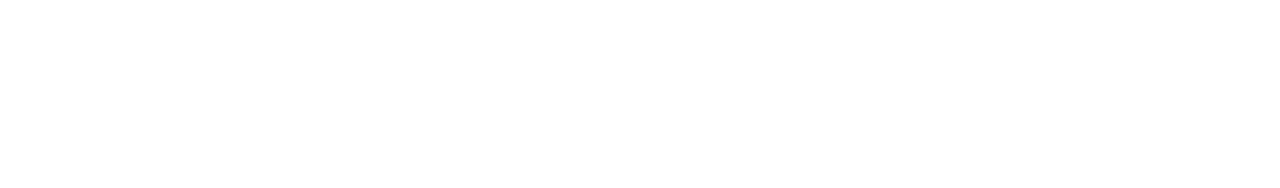
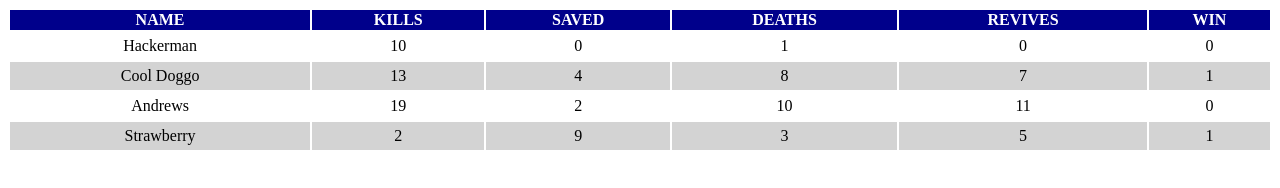
Before and after one commit to acciojob/Styled-Table-siman777, a website: page main.html in a window 1280 px wide. Drawn offline with Linux system fonts and the light colour scheme.

Commit message:
created a submission

```diff
--- a/main.html
+++ b/main.html
@@ -8,8 +8,55 @@
     <link rel="stylesheet" href="styles.css">
 </head>
 <body>
-    <!-- add table here -->
+	<table >
+    <thead>
+        <tr>
+            <th>NAME</th>
+            <th>KILLS</th>
+            <th>SAVED</th>
+            <th>DEATHS</th>
+            <th>REVIVES</th>
+            <th>WIN</th>
+        </tr>
+    </thead>
 
+    <tbody>
+        <tr>
+            <td>Hackerman</td>
+            <td>10</td>
+            <td>0</td>
+            <td>1</td>
+            <td>0</td>
+            <td>0</td>
+        </tr>
 
+        <tr>
+            <td>Cool Doggo</td>
+            <td>13</td>
+            <td>4</td>
+            <td>8</td>
+            <td>7</td>
+            <td>1</td>
+        </tr>
+
+        <tr>
+            <td>Andrews</td>
+            <td>19</td>
+            <td>2</td>
+            <td>10</td>
+            <td>11</td>
+            <td>0</td>
+        </tr>
+
+        <tr>
+            <td>Strawberry</td>
+            <td>2</td>
+            <td>9</td>
+            <td>3</td>
+            <td>5</td>
+            <td>1</td>
+        </tr>
+    </tbody>
+</table>
 </body>
 </html>
--- a/styles.css
+++ b/styles.css
@@ -1 +1,18 @@
-/* your code */
+table{
+	width:100%;
+}
+
+thead{
+	background-color:darkblue;
+	color:white;
+}
+
+tr:nth-child(even){
+	background-color:lightgray;
+}
+
+td{
+	text-align:center;
+	padding:5px;
+	margin:5px;
+}
```
